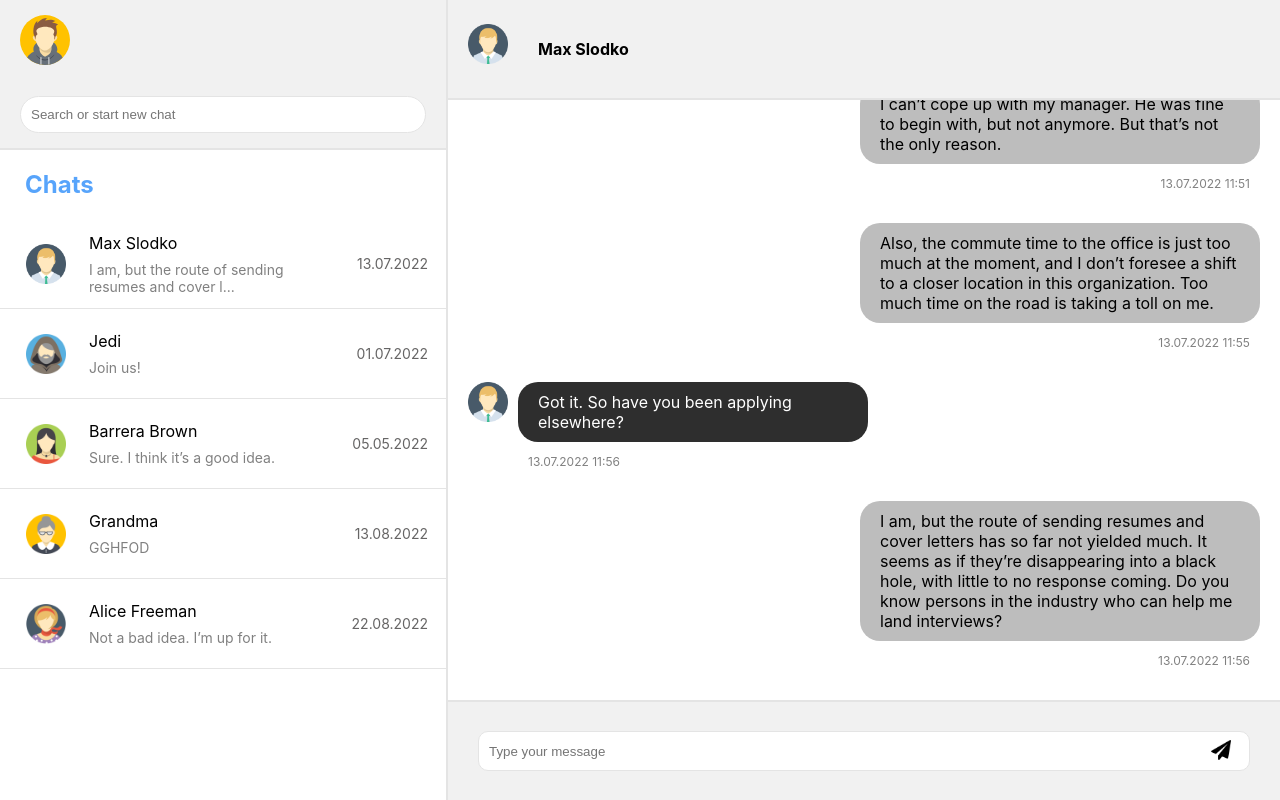
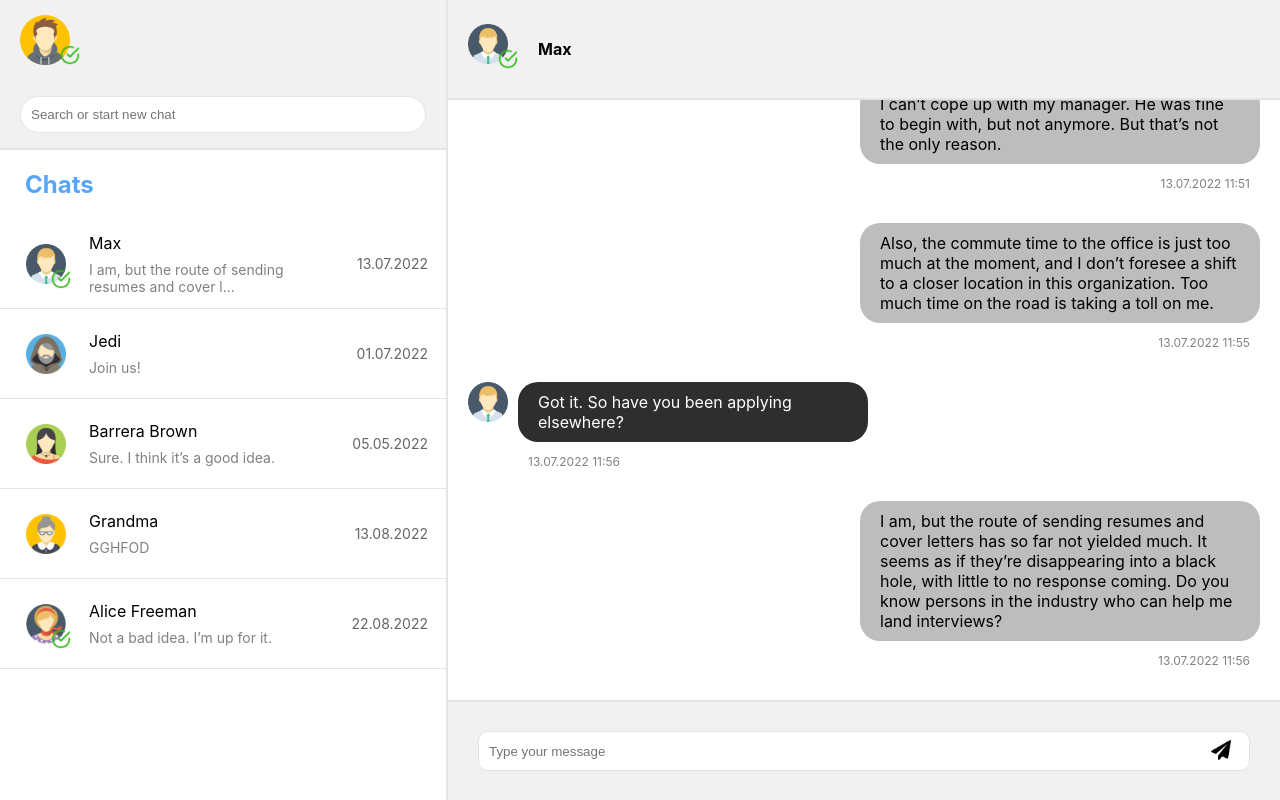
Before and after one commit to yupaziura/test-messenger, a React (Create React App) app: page / in a window 1280 px wide. Both pictures are taken after a click on the element 223 px from the left and 263 px from the top of the page. Built offline with nearby package versions, Linux system fonts and the light colour scheme.

Commit message:
Add online mark

```diff
--- a/src/components/Avatar/Avatar.js
+++ b/src/components/Avatar/Avatar.js
@@ -11,6 +11,7 @@ const Avatar = (props) => {
     return (
         <div className='avatar'>
             <img src={AvatarPhoto} alt="" />
+            <img src={require('../../img/check-circle.png')} alt="" className='circle' />
         </div>
     )
 }
--- a/src/components/Avatar/Avatar.scss
+++ b/src/components/Avatar/Avatar.scss
@@ -1,4 +1,29 @@
 .avatar {
     width: 50px;
     height: 50px;
+    position: relative;
 }
+
+.circle{
+    position: absolute;
+    width: 20px;
+    height: 20px;
+    bottom: 0;
+    right: -10px;
+}
+
+.circle_small{
+    position: absolute;
+    width: 20px;
+    height: 20px;
+    bottom: 5px;
+    right: 0;
+}
+
+.circle_exsmall{
+    position: absolute;
+    width: 20px;
+    height: 20px;
+    bottom: -5px;
+    right: -5px;
+}
--- a/src/components/ContactPanel/ContactPanel.js
+++ b/src/components/ContactPanel/ContactPanel.js
@@ -14,6 +14,10 @@ const ContactPanel = ({index, source}) => {
         <div className='single_contact'>
             <div className="single_contact__avatar">
                 <img src={image} alt="" style={{width: '40px', height: '40px'}}/>
+                {source[index].status === true?
+                        <img src={require('../../img/check-circle.png')} alt="" className='circle_small' />
+                    : null
+                }
             </div>
             <div className="single_contact__name">
                 <h4>{source[index]?.name}</h4>
--- a/src/components/ContactPanel/ContactPanel.scss
+++ b/src/components/ContactPanel/ContactPanel.scss
@@ -15,5 +15,6 @@
         height: 50px;
         width: 50px;
         margin-right: 20px;
+        position: relative;
     }
 }
--- a/src/components/ContactsPanel/ContactsPanel.js
+++ b/src/components/ContactsPanel/ContactsPanel.js
@@ -15,11 +15,15 @@ const ContacstPanel = (props) => {
     }
 
 
-    const items = props.source.map(({name,messages, image}, i) => {
+    const items = props.source.map(({name,messages, image, status}, i) => {
         return (
             <div className='contact__item' key={i} onClick={()=>{clickContact(i)}}>
                 <div className="contact__img">
                     <img src={image} alt="" style={{width: '40px', height: '40px'}}/>
+                    {status === true?
+                        <img src={require('../../img/check-circle.png')} alt="" className='circle_exsmall' />
+                    : null
+                    }
                 </div>
                 <div className="contact__data">
                     <div className="contact__name">
--- a/src/components/ContactsPanel/ContactsPanel.scss
+++ b/src/components/ContactsPanel/ContactsPanel.scss
@@ -4,3 +4,6 @@
     margin-left: 25px;
     color:rgb(87, 164, 251);
 }
+.contact__img{
+    position: relative;
+}
--- a/src/db/source.js
+++ b/src/db/source.js
@@ -1,7 +1,7 @@
 
 const data = [
     {
-        name: 'Max Slodko',
+        name: 'Max',
         image: require('../img/avatars/avatar-1.png'),
         status: true,
         messages: [
```
Also changed, not shown: src/img/check-circle.png (added).
